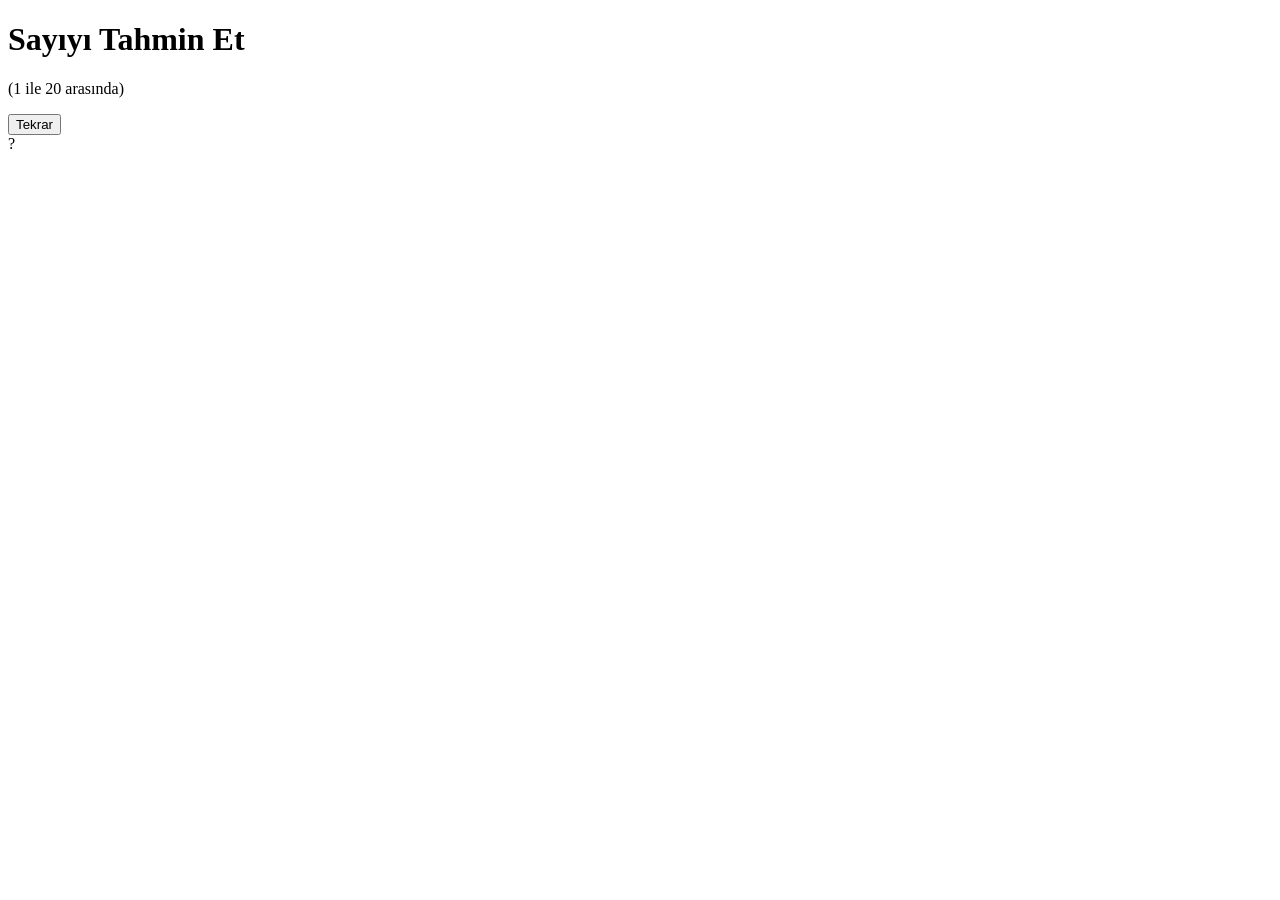
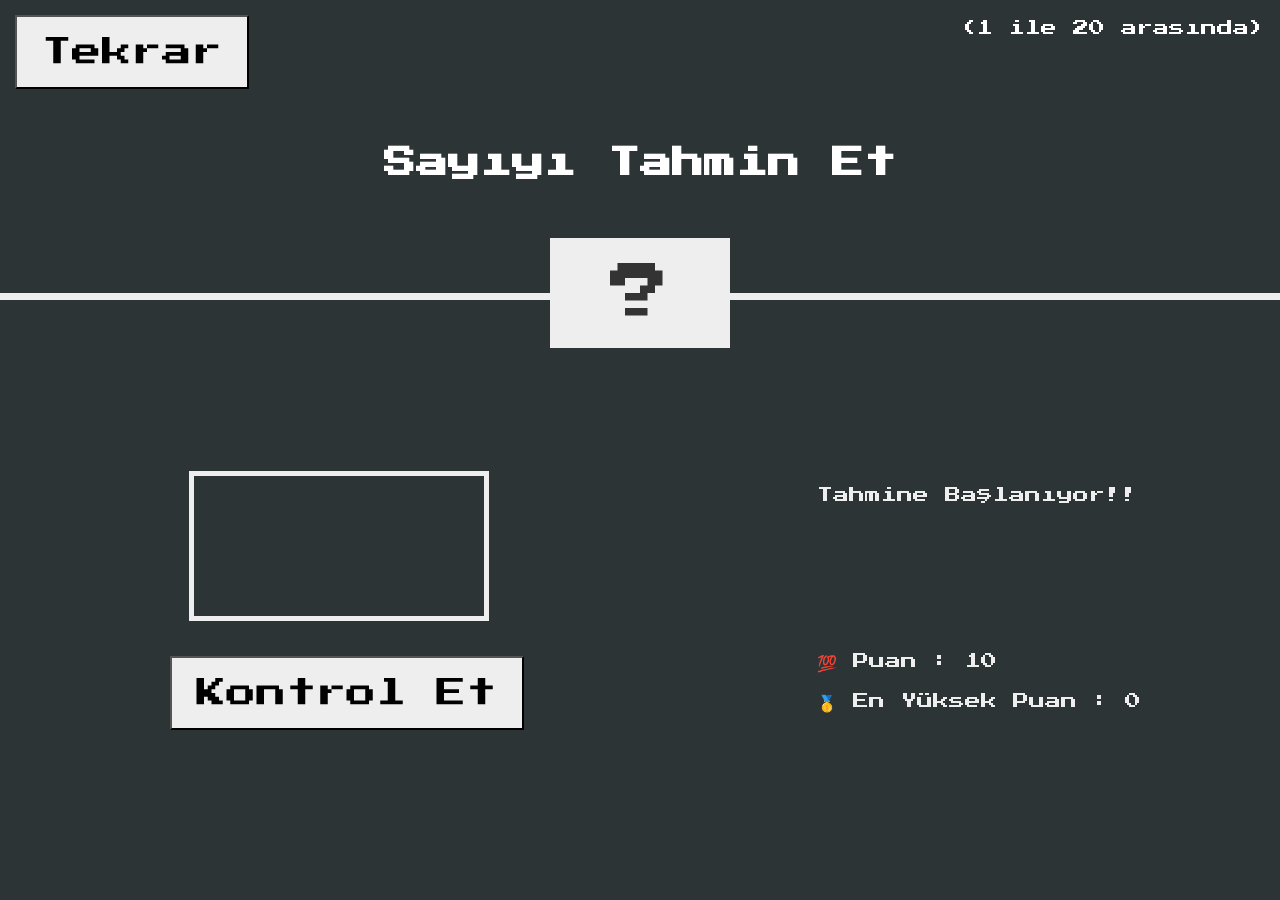
Before and after one commit to fsen52/JavaScript, a plain HTML site: page ders4_dom/ornek3_tahmin/index.html in a window 1280 px wide. Before the commit the page ends 800 px from the top, so only its background shows below. Drawn offline with Linux system fonts and the light colour scheme.

Commit message:
tahmin css finished

```diff
--- a/ders4_dom/ornek3_tahmin/index.html
+++ b/ders4_dom/ornek3_tahmin/index.html
@@ -17,6 +17,21 @@
       <div class="question">?</div>
     </header>
 
+    <main>
+      <section class="sol">
+        <input class="tahmin" type="number" />
+        <button class="btn kontrol">Kontrol Et</button>
+      </section>
+
+      <section class="sag">
+        <p class="mesaj">Tahmine Başlanıyor!!</p>
+        <p class="puan">💯 Puan : <span class="skor">10</span></p>
+        <p class="rekor">
+          🥇 En Yüksek Puan : <span class="rekorskor">0</span>
+        </p>
+      </section>
+    </main>
+
     <script src="oyun.js"></script>
   </body>
 </html>
--- a/ders4_dom/ornek3_tahmin/oyun.css
+++ b/ders4_dom/ornek3_tahmin/oyun.css
@@ -0,0 +1,96 @@
+@import url("https://fonts.googleapis.com/css2?family=Press+Start+2P&display=swap");
+
+* {
+  margin: 0;
+  padding: 0;
+  box-sizing: border-box;
+}
+
+body {
+  color: white;
+  background-color: #2d3436;
+  font-family: "Press Start 2P";
+}
+
+header {
+  position: relative;
+  height: 300px;
+  border-bottom: 7px solid #eee;
+}
+
+h1 {
+  position: absolute;
+  width: 100%;
+  text-align: center;
+  top: 50%;
+}
+
+.aralik {
+  position: absolute;
+  right: 15px;
+  top: 20px;
+}
+
+.btn {
+  margin-top: 15px;
+  margin-left: 15px;
+  font-size: 30px;
+  font-family: inherit;
+  padding: 20px 25px;
+  cursor: pointer;
+  background-color: #eee;
+}
+
+.question {
+  position: absolute;
+  left: 50%;
+  width: 180px;
+  background-color: #eee;
+  color: #333;
+  bottom: 0;
+  font-size: 60px;
+  padding: 25px;
+  text-align: center;
+  transform: translate(-50%, 50%);
+}
+
+main {
+  height: 600px;
+  color: #eee;
+  display: flex; /*alttakileri kullanabilmek için*/
+  justify-content: space-around;
+  /* yatay olarak */
+  align-items: center;
+  /*dikey ortalar*/
+}
+.sağ {
+  width: 400px;
+  font-size: 20px;
+}
+
+.sol {
+  width: 400px;
+  display: flex;
+  flex-direction: column;
+  /* buradaki elemanlar sütun şeklinde olsunlar */
+  align-items: center;
+}
+.tahmin {
+  background: none;
+  /* kendi rengi iptal ortama ayak uydursun */
+  border: 5px solid #eee;
+  font-family: inherit;
+  color: inherit;
+  font-size: 40px;
+  text-align: center;
+  width: 300px;
+
+  margin-bottom: 20px;
+  padding: 50px;
+}
+.mesaj {
+  margin-bottom: 150px;
+}
+.puan {
+  margin-bottom: 20px;
+}
```
